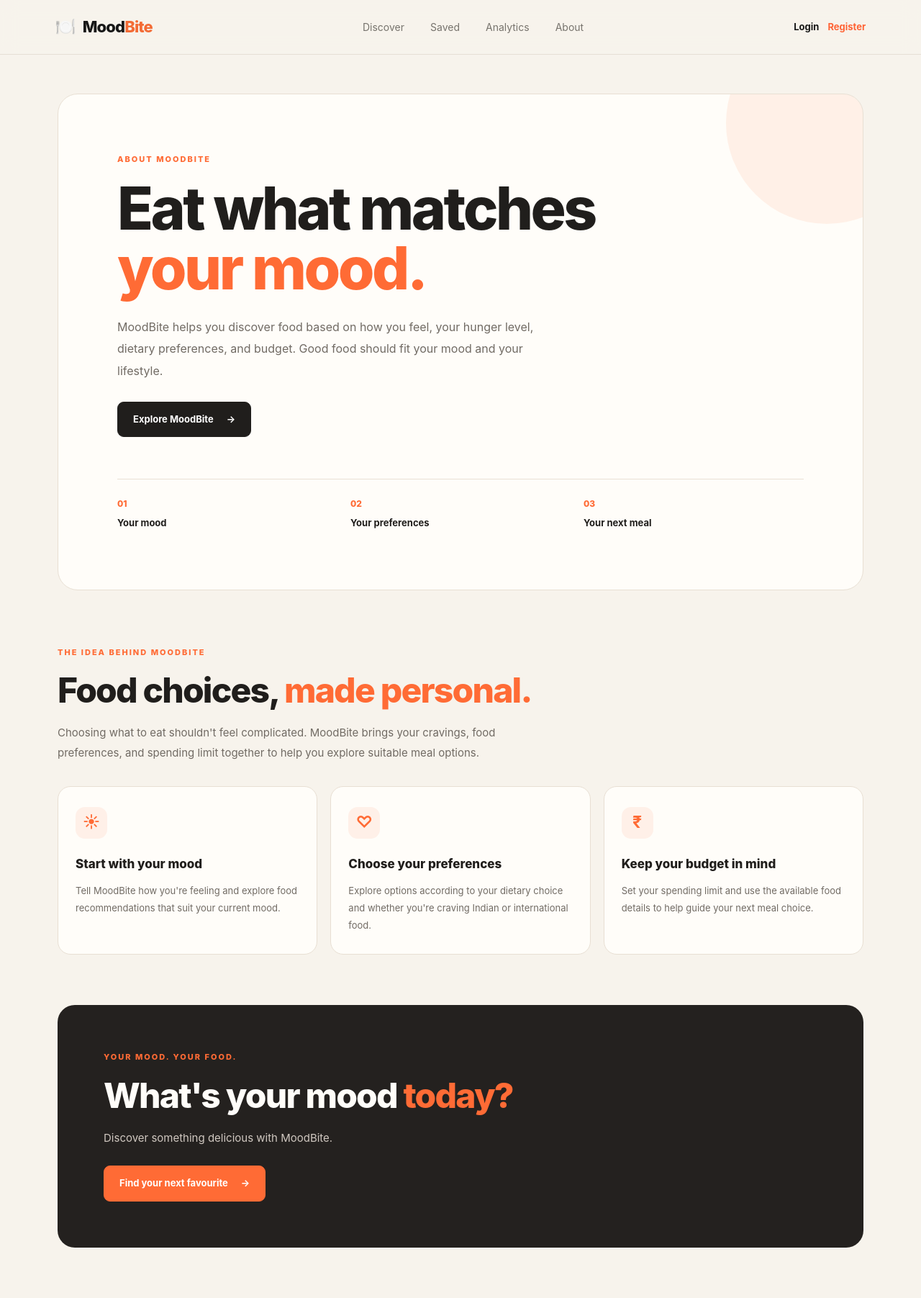
After one commit to muskan-saini27/moodbite, a Django app: page /about/ in a window 1280 px wide. The commit adds this page. Shown: the whole page at 72% size. Run offline with Django 5.2, Linux system fonts and the light colour scheme.

Commit message:
Finalize MoodBite pages and deployment configuration

```diff
--- a/core/urls.py
+++ b/core/urls.py
@@ -1,28 +1,16 @@
+
 from django.urls import path
 
 from .views import (
     home,
     food_detail,
     saved_foods,
+    about,
 )
 
-
 urlpatterns = [
-    path(
-        "",
-        home,
-        name="home",
-    ),
-
-    path(
-        "food/<str:food_id>/",
-        food_detail,
-        name="food_detail",
-    ),
-
-    path(
-        "saved/",
-        saved_foods,
-        name="saved_foods",
-    ),
+    path("", home, name="home"),
+    path("food/<int:food_id>/", food_detail, name="food_detail"),
+    path("saved/", saved_foods, name="saved_foods"),
+    path("about/", about, name="about"),
 ]
--- a/core/views.py
+++ b/core/views.py
@@ -23,3 +23,6 @@ def saved_foods(request):
         request,
         "saved.html",
     )
+
+def about(request):
+    return render(request, "about.html")
--- a/static/css/style.css
+++ b/static/css/style.css
@@ -4037,3 +4037,270 @@ a {
         grid-template-columns: 1fr;
     }
 }
+/* =========================================
+   MOODBITE ABOUT PAGE
+   ========================================= */
+
+.about-page {
+    --about-orange: #ff6b35;
+    --about-cream: #f7f3eb;
+    --about-ink: #201e1c;
+    --about-muted: #716b64;
+
+    width: min(1120px, calc(100% - 48px));
+    margin: 0 auto;
+    padding: 54px 0 70px;
+    color: var(--about-ink);
+}
+
+.about-hero {
+    position: relative;
+    overflow: hidden;
+    padding: clamp(36px, 7vw, 82px);
+    background: #fffdf9;
+    border: 1px solid #e8dfd3;
+    border-radius: 28px;
+}
+
+.about-hero::after {
+    content: "";
+    position: absolute;
+    width: 280px;
+    height: 280px;
+    right: -90px;
+    top: -100px;
+    border-radius: 50%;
+    background: rgba(255, 107, 53, 0.09);
+    pointer-events: none;
+}
+
+.about-eyebrow {
+    margin: 0 0 18px;
+    color: var(--about-orange);
+    font-size: 11px;
+    font-weight: 800;
+    letter-spacing: 2px;
+    text-transform: uppercase;
+}
+
+.about-hero h1 {
+    max-width: 760px;
+    margin: 0;
+    font-size: clamp(42px, 7vw, 82px);
+    font-weight: 850;
+    line-height: 1.02;
+    letter-spacing: -3.5px;
+}
+
+.about-hero h1 span,
+.about-section-heading h2 span,
+.about-bottom h2 span {
+    color: var(--about-orange);
+}
+
+.about-intro {
+    max-width: 590px;
+    margin: 24px 0 28px;
+    color: var(--about-muted);
+    font-size: 16px;
+    line-height: 1.9;
+}
+
+.about-cta {
+    display: inline-flex;
+    align-items: center;
+    justify-content: center;
+    gap: 18px;
+    padding: 14px 21px;
+    border: 1px solid var(--about-ink);
+    border-radius: 9px;
+    background: var(--about-ink);
+    color: #fff !important;
+    font-size: 13px;
+    font-weight: 700;
+    text-decoration: none !important;
+    transition: transform 180ms ease, background 180ms ease;
+}
+
+.about-cta:hover {
+    background: var(--about-orange);
+    border-color: var(--about-orange);
+    transform: translateY(-2px);
+}
+
+.about-stats {
+    display: grid;
+    grid-template-columns: repeat(3, minmax(0, 1fr));
+    gap: 18px;
+    margin-top: 58px;
+    padding-top: 25px;
+    border-top: 1px solid #e9e0d6;
+}
+
+.about-stat {
+    display: flex;
+    flex-direction: column;
+    gap: 8px;
+}
+
+.about-stat-number {
+    color: var(--about-orange);
+    font-size: 12px;
+    font-weight: 800;
+}
+
+.about-stat-label {
+    color: var(--about-ink);
+    font-size: 13px;
+    font-weight: 650;
+}
+
+.about-content {
+    padding: 78px 0 70px;
+}
+
+.about-section-heading {
+    max-width: 680px;
+    margin-bottom: 32px;
+}
+
+.about-section-heading h2,
+.about-bottom h2 {
+    margin: 0 0 18px;
+    font-size: clamp(30px, 4.5vw, 48px);
+    font-weight: 800;
+    line-height: 1.12;
+    letter-spacing: -1.8px;
+}
+
+.about-section-heading > p:last-child,
+.about-bottom > p:not(.about-eyebrow) {
+    max-width: 640px;
+    color: var(--about-muted);
+    font-size: 15px;
+    line-height: 1.85;
+}
+
+.about-feature-grid {
+    display: grid;
+    grid-template-columns: repeat(3, minmax(0, 1fr));
+    gap: 18px;
+}
+
+.about-feature {
+    padding: 28px 24px;
+    background: #fffdf9;
+    border: 1px solid #e8dfd3;
+    border-radius: 18px;
+    transition: transform 180ms ease, box-shadow 180ms ease;
+}
+
+.about-feature:hover {
+    transform: translateY(-4px);
+    box-shadow: 0 14px 35px rgba(49, 36, 23, 0.07);
+}
+
+.about-feature-icon {
+    display: grid;
+    place-items: center;
+    width: 44px;
+    height: 44px;
+    margin-bottom: 23px;
+    border-radius: 13px;
+    background: #fff0e8;
+    color: var(--about-orange);
+    font-size: 23px;
+    font-weight: 700;
+}
+
+.about-feature h3 {
+    margin: 0 0 12px;
+    font-size: 17px;
+    font-weight: 800;
+}
+
+.about-feature p {
+    margin: 0;
+    color: var(--about-muted);
+    font-size: 13px;
+    line-height: 1.85;
+}
+
+.about-bottom {
+    padding: clamp(32px, 6vw, 64px);
+    border-radius: 24px;
+    background: #24211f;
+    color: #fffdf9;
+}
+
+.about-bottom h2 {
+    max-width: 620px;
+}
+
+.about-bottom > p:not(.about-eyebrow) {
+    color: #d0c8c0;
+    margin-bottom: 25px;
+}
+
+.about-bottom .about-cta {
+    background: var(--about-orange);
+    border-color: var(--about-orange);
+}
+
+.about-bottom .about-cta:hover {
+    background: #e95a28;
+    border-color: #e95a28;
+}
+
+@media (max-width: 720px) {
+    .about-page {
+        width: calc(100% - 28px);
+        padding-top: 28px;
+    }
+
+    .about-hero {
+        padding: 30px 23px;
+        border-radius: 20px;
+    }
+
+    .about-hero h1 {
+        letter-spacing: -1.8px;
+    }
+
+    .about-intro {
+        font-size: 14px;
+    }
+
+    .about-stats {
+        gap: 10px;
+        margin-top: 38px;
+    }
+
+    .about-stat-label {
+        font-size: 11px;
+    }
+
+    .about-content {
+        padding: 52px 0;
+    }
+
+    .about-feature-grid {
+        grid-template-columns: 1fr;
+    }
+
+    .about-feature {
+        padding: 24px;
+    }
+
+    .about-bottom {
+        padding: 30px 23px;
+        border-radius: 20px;
+    }
+}
+
+@media (prefers-reduced-motion: reduce) {
+    .about-cta,
+    .about-feature {
+        transition: none;
+    }
+}
--- /dev/null
+++ b/templates/about.html
@@ -0,0 +1,94 @@
+{% extends "base.html" %}
+
+{% block title %}About MoodBite{% endblock %}
+
+{% block content %}
+<section class="about-page">
+
+    <div class="about-hero">
+        <p class="about-eyebrow">ABOUT MOODBITE</p>
+
+        <h1>
+            Eat what matches
+            <span>your mood.</span>
+        </h1>
+
+        <p class="about-intro">
+            MoodBite helps you discover food based on how you feel,
+            your hunger level, dietary preferences, and budget.
+            Good food should fit your mood and your lifestyle.
+        </p>
+
+        <a href="/" class="about-cta">
+            Explore MoodBite <span aria-hidden="true">→</span>
+        </a>
+
+        <div class="about-stats">
+            <div class="about-stat">
+                <span class="about-stat-number">01</span>
+                <span class="about-stat-label">Your mood</span>
+            </div>
+            <div class="about-stat">
+                <span class="about-stat-number">02</span>
+                <span class="about-stat-label">Your preferences</span>
+            </div>
+            <div class="about-stat">
+                <span class="about-stat-number">03</span>
+                <span class="about-stat-label">Your next meal</span>
+            </div>
+        </div>
+    </div>
+
+    <div class="about-content">
+        <div class="about-section-heading">
+            <p class="about-eyebrow">THE IDEA BEHIND MOODBITE</p>
+            <h2>Food choices, <span>made personal.</span></h2>
+            <p>
+                Choosing what to eat shouldn't feel complicated.
+                MoodBite brings your cravings, food preferences,
+                and spending limit together to help you explore
+                suitable meal options.
+            </p>
+        </div>
+
+        <div class="about-feature-grid">
+            <article class="about-feature">
+                <div class="about-feature-icon">☀</div>
+                <h3>Start with your mood</h3>
+                <p>
+                    Tell MoodBite how you're feeling and explore
+                    food recommendations that suit your current mood.
+                </p>
+            </article>
+
+            <article class="about-feature">
+                <div class="about-feature-icon">♡</div>
+                <h3>Choose your preferences</h3>
+                <p>
+                    Explore options according to your dietary choice
+                    and whether you're craving Indian or international food.
+                </p>
+            </article>
+
+            <article class="about-feature">
+                <div class="about-feature-icon">₹</div>
+                <h3>Keep your budget in mind</h3>
+                <p>
+                    Set your spending limit and use the available
+                    food details to help guide your next meal choice.
+                </p>
+            </article>
+        </div>
+    </div>
+
+    <div class="about-bottom">
+        <p class="about-eyebrow">YOUR MOOD. YOUR FOOD.</p>
+        <h2>What's your mood <span>today?</span></h2>
+        <p>Discover something delicious with MoodBite.</p>
+        <a href="/" class="about-cta">
+            Find your next favourite <span aria-hidden="true">→</span>
+        </a>
+    </div>
+
+</section>
+{% endblock %}
--- a/templates/base.html
+++ b/templates/base.html
@@ -56,10 +56,10 @@
             <a href="/saved/">
                 Saved
             </a>
-
-            <a href="#">
-                About
+            <a href="/analytics/">
+                    Analytics
             </a>
+           <a href="{% url 'about' %}">About</a>
 
         </nav>
 
```
Also changed, not shown: config/settings.py (+104 -61 lines).
